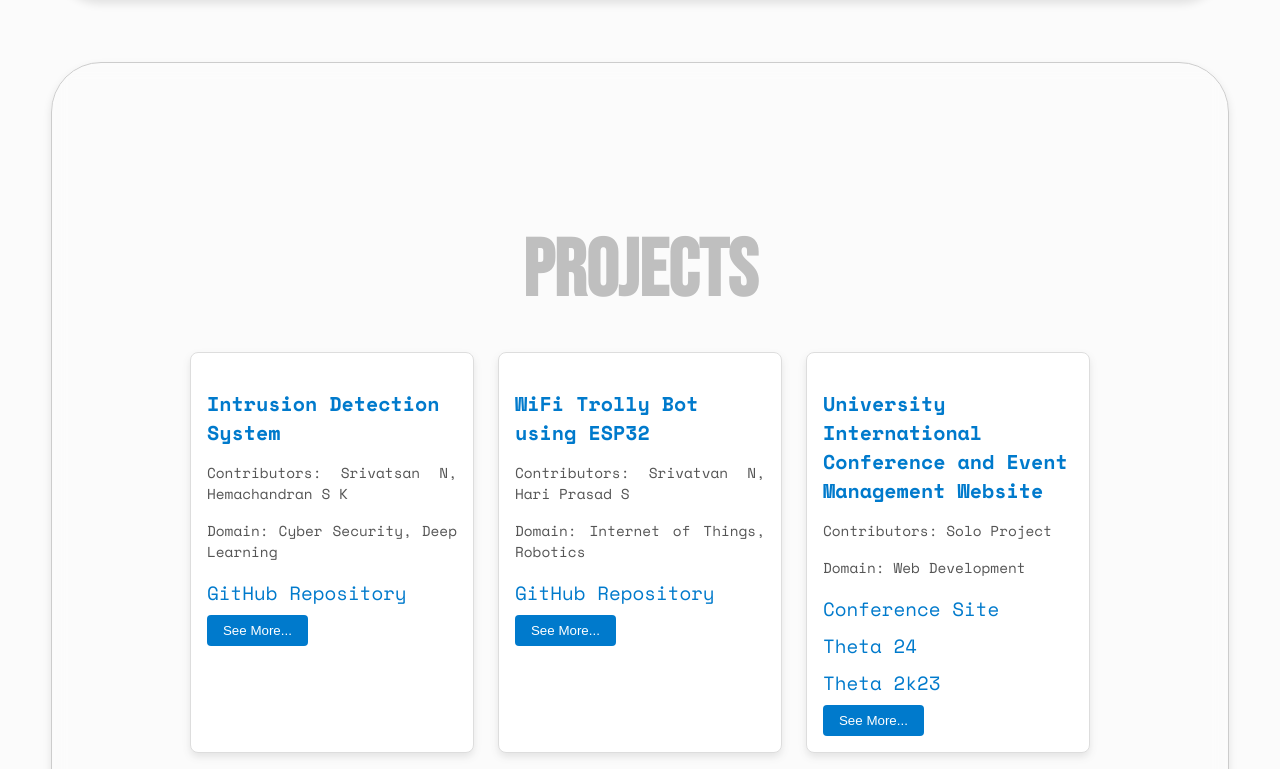
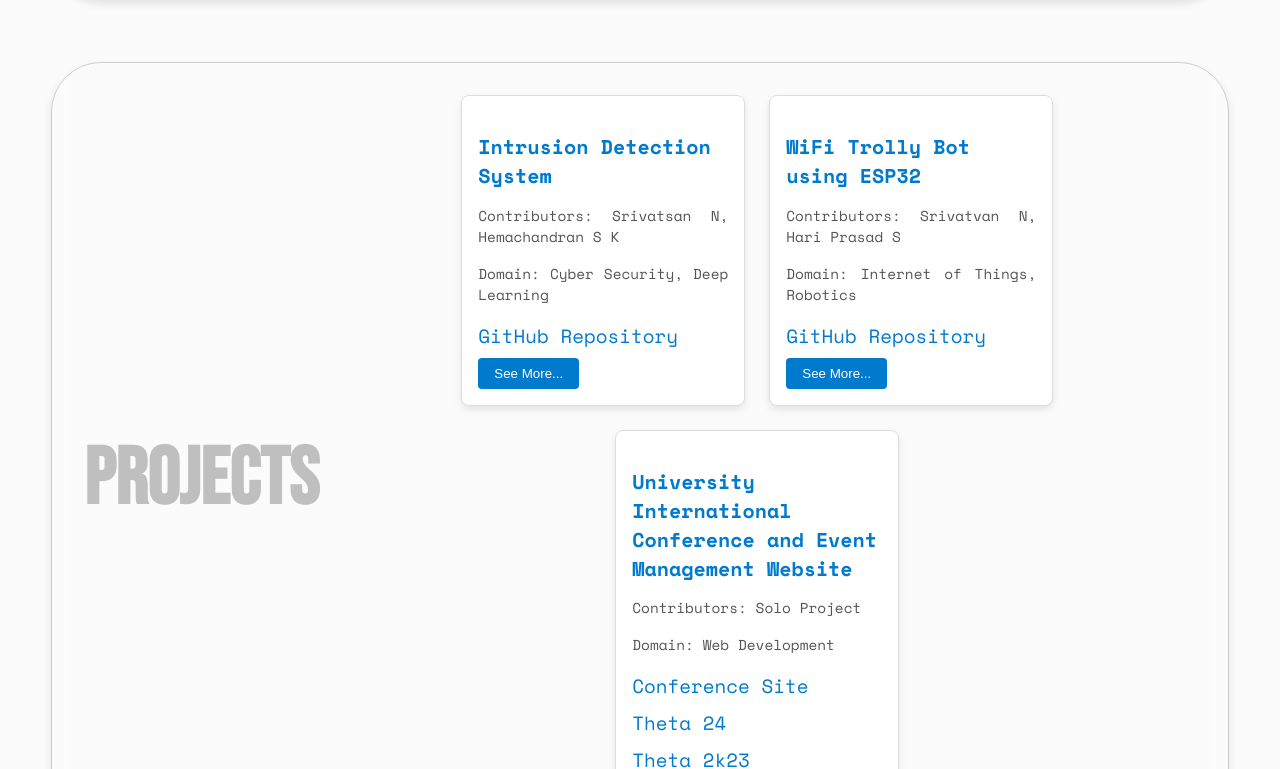
Before and after one commit to AbiXnash/abxfolio, a React (Vite) app: page / in a window 1280 px wide. Shown: the part 2651-3420 px from the top of the page. Built offline with nearby package versions, Linux system fonts and the light colour scheme.

Commit message:
feat: update Projects page layout to use row direction and improve heading visibility

```diff
--- a/src/pages/Projects/Projects.scss
+++ b/src/pages/Projects/Projects.scss
@@ -10,7 +10,7 @@
 
   .container {
     display: flex;
-    flex-direction: column;
+    flex-direction: row;
 
     &.with-modal {
       flex-direction: row;
--- a/src/pages/Projects/Projects.tsx
+++ b/src/pages/Projects/Projects.tsx
@@ -77,9 +77,9 @@ const Projects = () => {
 
   return (
     <section id="projects" className="projects">
+      <h1 style={{ display: 'block' }}>Projects</h1>
       <div className="container row">
         <div className={`${selectedProject ? "with-modal" : ""}`}>
-          <h1>Projects</h1>
           <div className="projects-container">
             {projects.map((project) => (
               <div className="project" key={project.id}>
```
